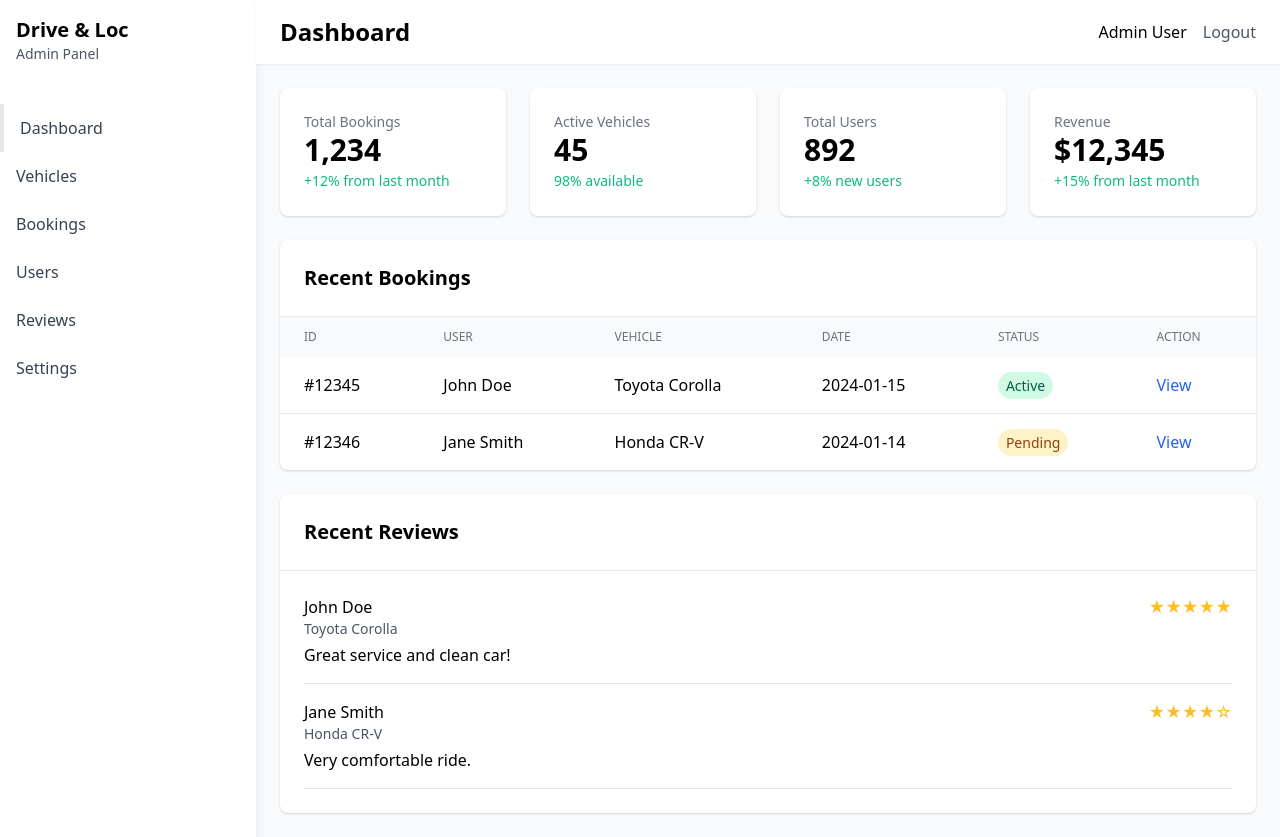
After one commit to WissamDouskary/Drive-Loc, a PHP site: page /pages/dashboard.php in a window 1280 px wide. The commit adds this page. Run offline with PHP 8.4, Linux system fonts and the light colour scheme; the visitor is signed in with stand-in values (Sample User, id 1).

Commit message:
Create dashboard && make log in and sign up more security

```diff
--- /dev/null
+++ b/pages/dashboard.php
@@ -0,0 +1,183 @@
+<?php
+session_start();
+
+if($_SESSION['role_id'] == 1){
+
+?>
+
+<!DOCTYPE html>
+<html lang="en">
+<head>
+    <meta charset="UTF-8">
+    <meta name="viewport" content="width=device-width, initial-scale=1.0">
+    <title>Drive & Loc - Admin Dashboard</title>
+    <link href="https://cdnjs.cloudflare.com/ajax/libs/tailwindcss/2.2.19/tailwind.min.css" rel="stylesheet">
+    <style>
+        .bg-primary { background-color: #FFD700; }
+        .sidebar-link:hover { background-color: rgba(255, 215, 0, 0.1); }
+    </style>
+</head>
+<body class="bg-gray-50">
+    <div class="min-h-screen flex">
+        <!-- Sidebar -->
+        <div class="w-64 bg-white shadow-lg">
+            <div class="p-4">
+                <h2 class="text-xl font-bold">Drive & Loc</h2>
+                <p class="text-sm text-gray-600">Admin Panel</p>
+            </div>
+            <nav class="mt-6">
+                <a href="#" class="sidebar-link flex items-center px-4 py-3 text-gray-700 hover:text-black border-l-4 border-primary">
+                    Dashboard
+                </a>
+                <a href="#" class="sidebar-link flex items-center px-4 py-3 text-gray-700 hover:text-black">
+                    Vehicles
+                </a>
+                <a href="#" class="sidebar-link flex items-center px-4 py-3 text-gray-700 hover:text-black">
+                    Bookings
+                </a>
+                <a href="#" class="sidebar-link flex items-center px-4 py-3 text-gray-700 hover:text-black">
+                    Users
+                </a>
+                <a href="#" class="sidebar-link flex items-center px-4 py-3 text-gray-700 hover:text-black">
+                    Reviews
+                </a>
+                <a href="#" class="sidebar-link flex items-center px-4 py-3 text-gray-700 hover:text-black">
+                    Settings
+                </a>
+            </nav>
+        </div>
+
+        <!-- Main Content -->
+        <div class="flex-1">
+            <!-- Top Navigation -->
+            <header class="bg-white shadow-sm">
+                <div class="flex justify-between items-center px-6 py-4">
+                    <h1 class="text-2xl font-bold">Dashboard</h1>
+                    <div class="flex items-center space-x-4">
+                        <span>Admin User</span>
+                        <button class="text-gray-600 hover:text-gray-800">Logout</button>
+                    </div>
+                </div>
+            </header>
+
+            <!-- Dashboard Content -->
+            <div class="p-6">
+                <!-- Stats Cards -->
+                <div class="grid grid-cols-1 md:grid-cols-4 gap-6 mb-6">
+                    <div class="bg-white p-6 rounded-lg shadow">
+                        <h3 class="text-gray-500 text-sm">Total Bookings</h3>
+                        <p class="text-3xl font-bold">1,234</p>
+                        <span class="text-green-500 text-sm">+12% from last month</span>
+                    </div>
+                    <div class="bg-white p-6 rounded-lg shadow">
+                        <h3 class="text-gray-500 text-sm">Active Vehicles</h3>
+                        <p class="text-3xl font-bold">45</p>
+                        <span class="text-green-500 text-sm">98% available</span>
+                    </div>
+                    <div class="bg-white p-6 rounded-lg shadow">
+                        <h3 class="text-gray-500 text-sm">Total Users</h3>
+                        <p class="text-3xl font-bold">892</p>
+                        <span class="text-green-500 text-sm">+8% new users</span>
+                    </div>
+                    <div class="bg-white p-6 rounded-lg shadow">
+                        <h3 class="text-gray-500 text-sm">Revenue</h3>
+                        <p class="text-3xl font-bold">$12,345</p>
+                        <span class="text-green-500 text-sm">+15% from last month</span>
+                    </div>
+                </div>
+
+                <!-- Recent Bookings -->
+                <div class="bg-white rounded-lg shadow mb-6">
+                    <div class="p-6 border-b">
+                        <h2 class="text-xl font-bold">Recent Bookings</h2>
+                    </div>
+                    <div class="overflow-x-auto">
+                        <table class="w-full">
+                            <thead class="bg-gray-50">
+                                <tr>
+                                    <th class="px-6 py-3 text-left text-xs font-medium text-gray-500 uppercase">ID</th>
+                                    <th class="px-6 py-3 text-left text-xs font-medium text-gray-500 uppercase">User</th>
+                                    <th class="px-6 py-3 text-left text-xs font-medium text-gray-500 uppercase">Vehicle</th>
+                                    <th class="px-6 py-3 text-left text-xs font-medium text-gray-500 uppercase">Date</th>
+                                    <th class="px-6 py-3 text-left text-xs font-medium text-gray-500 uppercase">Status</th>
+                                    <th class="px-6 py-3 text-left text-xs font-medium text-gray-500 uppercase">Action</th>
+                                </tr>
+                            </thead>
+                            <tbody class="divide-y divide-gray-200">
+                                <tr>
+                                    <td class="px-6 py-4">#12345</td>
+                                    <td class="px-6 py-4">John Doe</td>
+                                    <td class="px-6 py-4">Toyota Corolla</td>
+                                    <td class="px-6 py-4">2024-01-15</td>
+                                    <td class="px-6 py-4">
+                                        <span class="px-2 py-1 bg-green-100 text-green-800 rounded-full text-sm">Active</span>
+                                    </td>
+                                    <td class="px-6 py-4">
+                                        <button class="text-blue-600 hover:text-blue-800">View</button>
+                                    </td>
+                                </tr>
+                                <tr>
+                                    <td class="px-6 py-4">#12346</td>
+                                    <td class="px-6 py-4">Jane Smith</td>
+                                    <td class="px-6 py-4">Honda CR-V</td>
+                                    <td class="px-6 py-4">2024-01-14</td>
+                                    <td class="px-6 py-4">
+                                        <span class="px-2 py-1 bg-yellow-100 text-yellow-800 rounded-full text-sm">Pending</span>
+                                    </td>
+                                    <td class="px-6 py-4">
+                                        <button class="text-blue-600 hover:text-blue-800">View</button>
+                                    </td>
+                                </tr>
+                            </tbody>
+                        </table>
+                    </div>
+                </div>
+
+                <!-- Recent Reviews -->
+                <div class="bg-white rounded-lg shadow">
+                    <div class="p-6 border-b">
+                        <h2 class="text-xl font-bold">Recent Reviews</h2>
+                    </div>
+                    <div class="p-6">
+                        <div class="space-y-4">
+                            <div class="border-b pb-4">
+                                <div class="flex justify-between items-start">
+                                    <div>
+                                        <p class="font-medium">John Doe</p>
+                                        <p class="text-sm text-gray-600">Toyota Corolla</p>
+                                        <p class="mt-1">Great service and clean car!</p>
+                                    </div>
+                                    <div class="flex items-center">
+                                        <span class="text-yellow-400">★★★★★</span>
+                                    </div>
+                                </div>
+                            </div>
+                            <div class="border-b pb-4">
+                                <div class="flex justify-between items-start">
+                                    <div>
+                                        <p class="font-medium">Jane Smith</p>
+                                        <p class="text-sm text-gray-600">Honda CR-V</p>
+                                        <p class="mt-1">Very comfortable ride.</p>
+                                    </div>
+                                    <div class="flex items-center">
+                                        <span class="text-yellow-400">★★★★☆</span>
+                                    </div>
+                                </div>
+                            </div>
+                        </div>
+                    </div>
+                </div>
+            </div>
+        </div>
+    </div>
+</body>
+</html>
+<?php
+}else if($_SESSION['role_id'] == 2){
+    header('location: ../index.php');
+    exit();
+}else{
+    header('location: ../autentification/signup.php');
+    exit();
+}
+?>
```
Also changed, not shown: autentification/login.php (+21 -11 lines), classes/user.php (+40 -0 lines), index.php (+19 -1 lines), pages/vehicles.php (+18 -0 lines), imgs/profilephoto.png (added).
